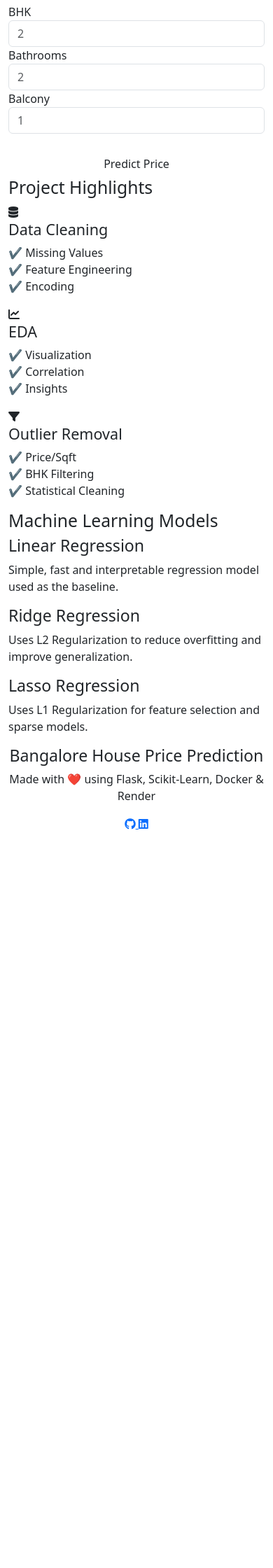
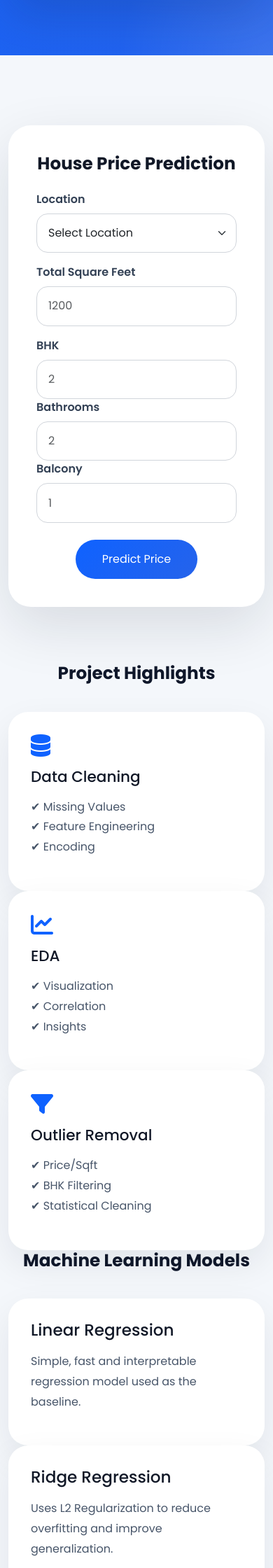
Before and after one commit to virendraksp47/bangalore_house_price_prediction, a Flask app: page / in a window 390 px wide. Shown: the part 705-2945 px from the top of the page at 70% size. Before the commit the page ends 1890 px from the top, so only its background shows below. Run offline with Flask 3, Linux system fonts and the light colour scheme; parts of the project's set-up code (start-up, migrations or seed data) failed here and were passed over.

Commit message:
better UI

```diff
--- a/templates/index.html
+++ b/templates/index.html
@@ -17,6 +17,221 @@
         rel="stylesheet">
 
     <link rel="stylesheet" href="{{ url_for('static', filename='css/style.css') }}">
+    <style>
+        body {
+            font-family: 'Poppins', sans-serif;
+            background: #f4f7fb;
+            color: #1f2937;
+        }
+
+        .navbar {
+            background: rgba(15, 23, 42, 0.92);
+            backdrop-filter: blur(12px);
+            border-bottom: 1px solid rgba(255, 255, 255, 0.08);
+        }
+
+        .navbar-brand {
+            letter-spacing: 0.4px;
+        }
+
+        .nav-link {
+            color: rgba(255, 255, 255, 0.92);
+            margin-right: 0.5rem;
+        }
+
+        .nav-link:hover,
+        .navbar-nav .nav-link.active {
+            color: #ffffff;
+        }
+
+        .hero {
+            padding: 120px 0 80px;
+            background: linear-gradient(135deg, #0f62ff 0%, #2563eb 100%);
+            color: #ffffff;
+            position: relative;
+            overflow: hidden;
+        }
+
+        .hero::before {
+            content: '';
+            position: absolute;
+            inset: 0;
+            background: radial-gradient(circle at top left, rgba(255, 255, 255, 0.16), transparent 35%),
+                radial-gradient(circle at bottom right, rgba(255, 255, 255, 0.11), transparent 25%);
+            pointer-events: none;
+        }
+
+        .hero .container,
+        .hero h1,
+        .hero p,
+        .hero-btn {
+            position: relative;
+            z-index: 1;
+        }
+
+        .hero h1 {
+            font-size: clamp(2.6rem, 4vw, 4rem);
+            font-weight: 700;
+            line-height: 1.05;
+            margin-bottom: 1.5rem;
+        }
+
+        .hero p {
+            font-size: 1rem;
+            line-height: 1.8;
+            max-width: 520px;
+            margin-bottom: 2rem;
+        }
+
+        .hero-btn .btn {
+            padding: 0.95rem 2.2rem;
+            border-radius: 999px;
+            box-shadow: 0 18px 40px rgba(15, 23, 42, 0.18);
+        }
+
+        .hero-img {
+            max-width: 460px;
+            width: 100%;
+            filter: drop-shadow(0 20px 35px rgba(15, 23, 42, 0.18));
+        }
+
+        #predict {
+            padding: 100px 0 80px;
+        }
+
+        .prediction-card {
+            background: #ffffff;
+            border-radius: 32px;
+            box-shadow: 0 28px 80px rgba(15, 23, 42, 0.12);
+            padding: 2.5rem;
+            margin-top: -80px;
+        }
+
+        .prediction-card h2 {
+            font-weight: 700;
+            color: #111827;
+        }
+
+        .prediction-card label {
+            display: block;
+            font-weight: 600;
+            margin-bottom: 0.5rem;
+            color: #334155;
+        }
+
+        .form-control,
+        .form-select {
+            border-radius: 16px;
+            border: 1px solid #d1d5db;
+            padding: 0.95rem 1rem;
+            transition: border-color 0.2s ease, box-shadow 0.2s ease;
+        }
+
+        .form-control:focus,
+        .form-select:focus {
+            border-color: #2563eb;
+            box-shadow: 0 0 0 0.15rem rgba(59, 130, 246, 0.18);
+        }
+
+        .predict-btn {
+            background: linear-gradient(135deg, #0f62ff 0%, #2563eb 100%);
+            color: #ffffff;
+            border-radius: 999px;
+            padding: 0.95rem 2.3rem;
+            transition: transform 0.2s ease, box-shadow 0.2s ease;
+        }
+
+        .predict-btn:hover {
+            transform: translateY(-2px);
+            box-shadow: 0 18px 30px rgba(15, 23, 42, 0.16);
+        }
+
+        .prediction-output h3 {
+            margin-top: 1.75rem;
+            font-size: 1.4rem;
+            font-weight: 700;
+            color: #0f172a;
+        }
+
+        .section-title {
+            text-align: center;
+            margin-bottom: 2.5rem;
+            font-weight: 700;
+            color: #0f172a;
+        }
+
+        .feature-card,
+        .model-card {
+            background: #ffffff;
+            border-radius: 28px;
+            box-shadow: 0 20px 50px rgba(15, 23, 42, 0.08);
+            padding: 2rem;
+            transition: transform 0.3s ease, box-shadow 0.3s ease;
+            min-height: 100%;
+        }
+
+        .feature-card:hover,
+        .model-card:hover {
+            transform: translateY(-6px);
+            box-shadow: 0 24px 60px rgba(15, 23, 42, 0.14);
+        }
+
+        .feature-card i,
+        .model-card i {
+            font-size: 2rem;
+            color: #0f62ff;
+            margin-bottom: 1rem;
+        }
+
+        .feature-card h4,
+        .model-card h3 {
+            margin-bottom: 1rem;
+            color: #111827;
+        }
+
+        .feature-card p,
+        .model-card p {
+            color: #475569;
+            line-height: 1.8;
+        }
+
+        footer {
+            padding: 3rem 0;
+            background: #0f172a;
+            color: #cbd5e1;
+        }
+
+        footer h3 {
+            color: #ffffff;
+            margin-bottom: 0.75rem;
+        }
+
+        footer p {
+            margin-bottom: 1rem;
+            color: #94a3b8;
+        }
+
+        .footer-icons a {
+            color: #cbd5e1;
+            margin: 0 0.75rem;
+            font-size: 1.25rem;
+            transition: color 0.2s ease;
+        }
+
+        .footer-icons a:hover {
+            color: #2563eb;
+        }
+
+        @media (max-width: 991px) {
+            .hero {
+                padding-top: 100px;
+            }
+
+            .prediction-card {
+                margin-top: 0;
+            }
+        }
+    </style>
 </head>
 
 <body>
```
